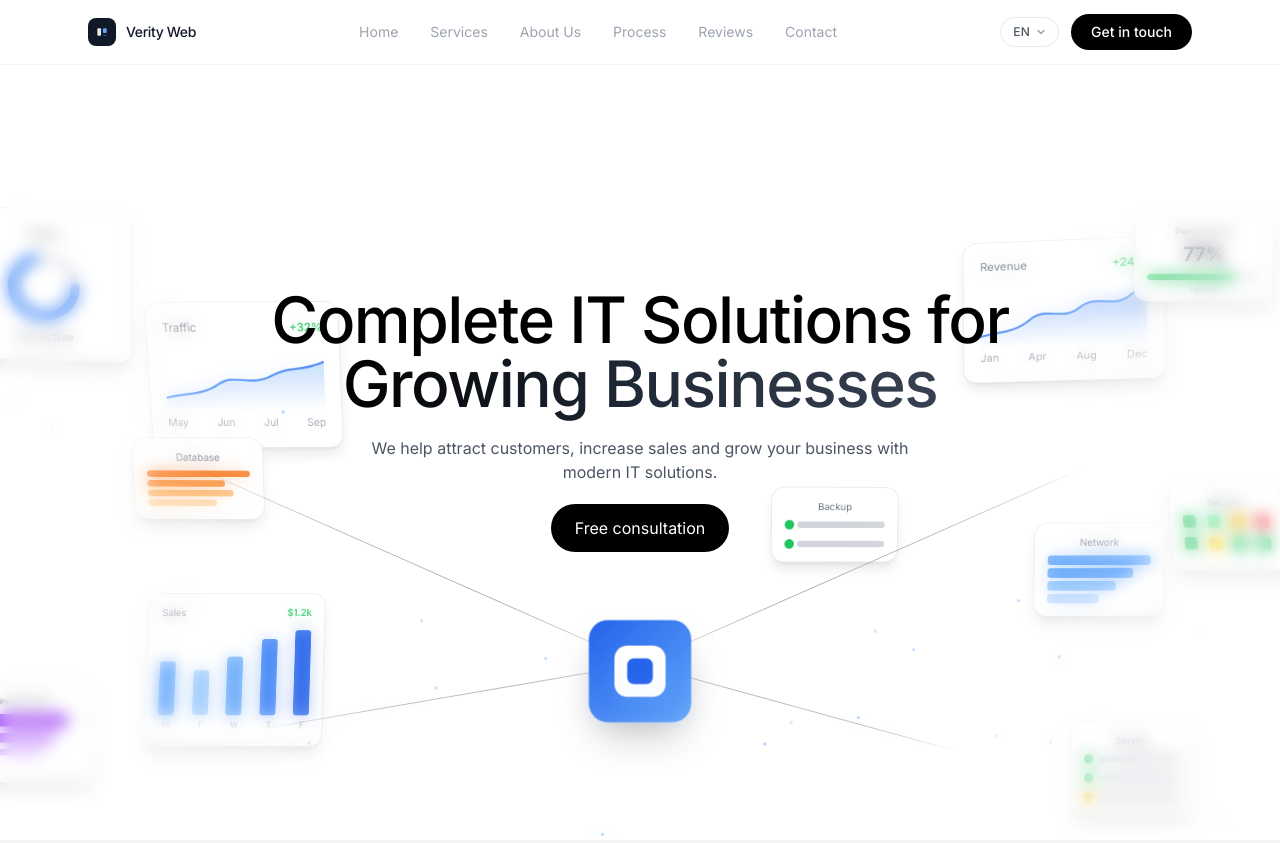
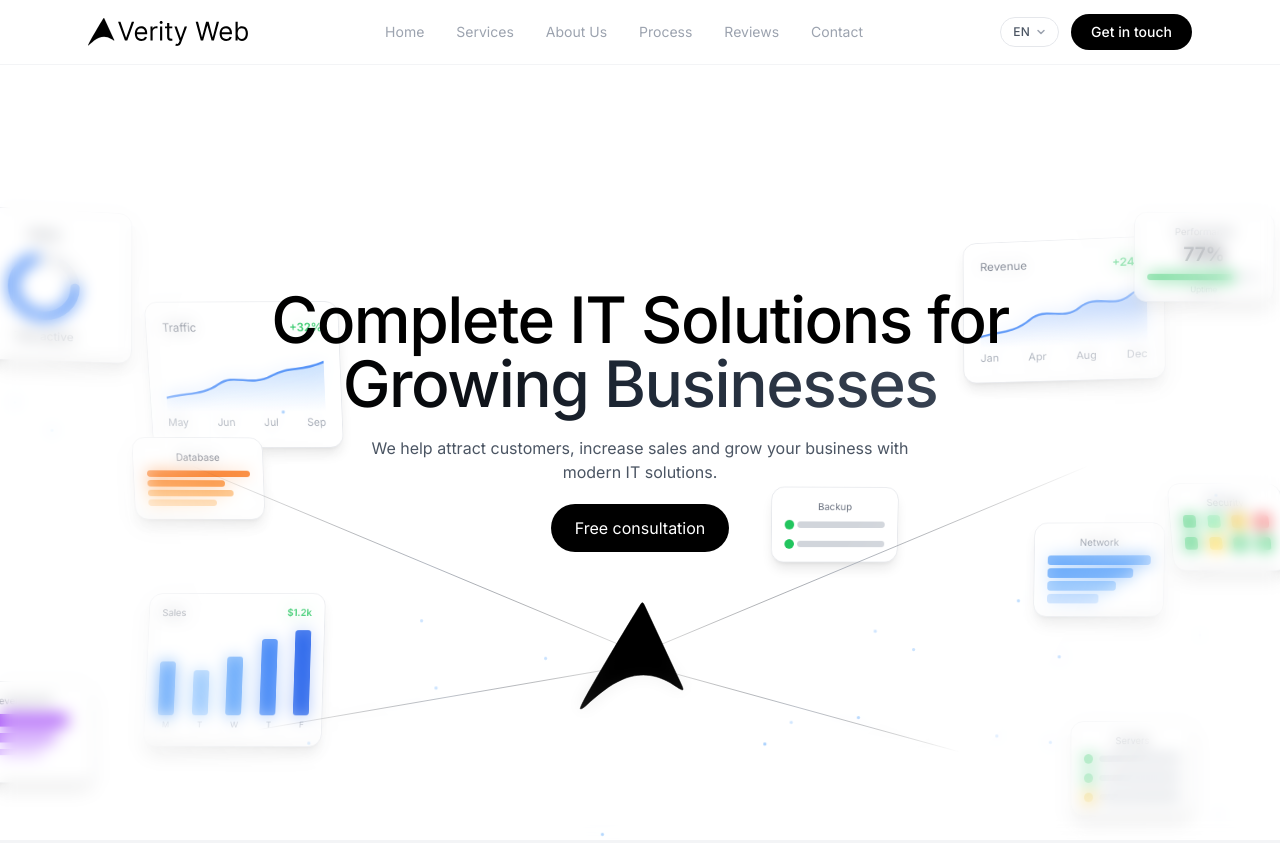
Before and after one commit to pymnik/MyWebsite, a website: page public/index.html in a window 1280 px wide. Shown: the top 843 px of the page. Drawn offline with Linux system fonts and the light colour scheme; animation ran at ten frames a second.

Commit message:
added logos

```diff
--- a/public/index.html
+++ b/public/index.html
@@ -15,8 +15,12 @@
 <!-- Canonical -->
 <link rel="canonical" href="https://verity-web.com/">
 
-<!-- Favicon -->
-<!-- <link rel="icon" href="/favicon.ico" type="image/x-icon"> -->
+<link rel="icon" type="image/png" href="assets/favicon-96x96.png" sizes="96x96" />
+<link rel="icon" type="image/svg+xml" href="assets/favicon.svg" />
+<link rel="shortcut icon" href="assets/favicon.ico" />
+<link rel="apple-touch-icon" sizes="180x180" href="assets/apple-touch-icon.png" />
+<meta name="apple-mobile-web-app-title" content="Verity Web" />
+<link rel="manifest" href="assets/site.webmanifest" />
 
 <!-- Open Graph (Facebook, LinkedIn) -->
 <meta property="og:title" content="Verity Web | Modern IT Solutions">
@@ -70,15 +74,8 @@
 <nav id="navbar" class="fixed top-0 w-full z-50 bg-white/80 backdrop-blur-md border-b border-gray-100">
   <div class="max-w-6xl mx-auto px-6 h-16 flex items-center justify-between">
 
-    <a href="#hero" class="flex items-center gap-2.5 group">
-      <div class="w-7 h-7 rounded-lg bg-gray-900 flex items-center justify-center flex-shrink-0 transition-transform duration-200 group-hover:scale-105">
-        <svg width="14" height="14" viewBox="0 0 30 30" fill="none">
-          <rect x="5" y="7" width="8" height="16" rx="2" fill="white" opacity="0.9"/>
-          <rect x="17" y="7" width="8" height="10" rx="2" fill="#60a5fa"/>
-          <rect x="17" y="21" width="8" height="2" rx="1" fill="#60a5fa" opacity="0.45"/>
-        </svg>
-      </div>
-      <span class="text-sm font-medium text-gray-900 tracking-tight">Verity Web</span>
+    <a href="#hero" class="flex items-center transition-transform duration-200 hover:scale-[1.02]">
+      <img src="assets/logo.svg" alt="Verity Web logo" class="w-40 block" />
     </a>
 
     <div class="hidden md:flex items-center gap-8">
@@ -261,8 +258,13 @@
   <div class="hidden md:block -mt-10" id="scene-wrapper" style="width:100%;padding-top:280px;margin-top:-280px;position:relative;">
     <div class="scene" id="scene-inner" style="width:1600px;height:550px;position:absolute;left:50%;transform-origin:top left;">
       <div id="scene" class="relative w-full h-full perspective-1000">
-        <div class="central-hub absolute left-1/2 top-1/2 transform -translate-x-1/2 -translate-y-5/8 w-32 h-32 bg-gradient-to-br from-blue-600 to-blue-400 rounded-3xl shadow-2xl flex items-center justify-center z-10"><div class="w-16 h-16 bg-white rounded-2xl flex items-center justify-center"><div class="w-8 h-8 bg-blue-600 rounded-lg"></div></div></div>
-        <div class="floating-card absolute -top-[36.4%] left-[76%] w-68 h-46 bg-white border rounded-2xl shadow-lg p-5"><div class="flex items-center justify-between mb-3"><span class="text-sm text-gray-500">Revenue</span><span class="text-sm text-green-500 font-semibold">+24%</span></div><svg viewBox="0 0 390 156" class="w-full h-20"><defs><linearGradient id="revGradient" x1="0" y1="0" x2="0" y2="1"><stop offset="0%" stop-color="#3B82F6" stop-opacity="0.35"/><stop offset="100%" stop-color="#3B82F6" stop-opacity="0"/></linearGradient></defs><path d="M0 130 C39 117, 78 124, 117 91 S195 98, 234 65 S312 72, 351 39 S390 52, 390 36 L390 156 L0 156 Z" fill="url(#revGradient)"/><path d="M0 130 C39 117, 78 124, 117 91 S195 98, 234 65 S312 72, 351 39 S390 52, 390 36" fill="none" stroke="#3B82F6" stroke-width="5.2" stroke-linecap="round" stroke-linejoin="round"/></svg><div class="flex justify-between text-[13px] text-gray-400 mt-1"><span>Jan</span><span>Apr</span><span>Aug</span><span>Dec</span></div></div>
+        <div class="central-hub absolute transform -translate-y-5/8 rounded-3xl flex items-center justify-center z-10" style="top: 40%; left: 43.5%; width: 200px; height: 200px;">
+          <svg class="w-full h-full" viewBox="0 0 300 300" fill="none" xmlns="http://www.w3.org/2000/svg">
+            <rect width="300" height="300" rx="42" fill="none"/>
+            <path d="M160.604 50.0028C161.257 50.04 161.844 50.4503 162.56 51.534C163.276 52.6188 164.035 54.2427 165.078 56.4784L230.332 196.365C232.845 201.751 234.713 205.759 235.742 208.606C236.258 210.031 236.548 211.127 236.614 211.94C236.681 212.759 236.512 213.17 236.262 213.386C236.017 213.597 235.58 213.701 234.748 213.497C233.927 213.296 232.846 212.822 231.461 212.069C228.695 210.564 224.855 208.024 219.697 204.613C183.344 180.567 151.082 182.511 124.38 193.418C97.7226 204.307 76.6002 224.137 62.5085 235.801L62.488 235.818L62.4694 235.837C56.3042 242.162 51.0548 246.403 47.6462 248.238C46.7967 248.695 46.0811 248.992 45.5075 249.139C44.9204 249.289 44.5534 249.262 44.3483 249.171C44.1893 249.101 44.0547 248.959 44.0124 248.602C43.9671 248.219 44.0419 247.643 44.3034 246.841C45.0965 244.409 47.0664 240.177 49.9753 234.532C52.8785 228.897 56.7003 221.885 61.1784 213.908C70.1343 197.953 81.7078 178.15 93.7897 157.808C117.953 117.125 144.146 74.2992 155.484 55.8289C156.755 53.759 157.678 52.2565 158.503 51.2772C159.325 50.3008 159.95 49.9655 160.604 50.0028Z" fill="black" stroke="black"/>
+          </svg>
+        </div>
+       <div class="floating-card absolute -top-[36.4%] left-[76%] w-68 h-46 bg-white border rounded-2xl shadow-lg p-5"><div class="flex items-center justify-between mb-3"><span class="text-sm text-gray-500">Revenue</span><span class="text-sm text-green-500 font-semibold">+24%</span></div><svg viewBox="0 0 390 156" class="w-full h-20"><defs><linearGradient id="revGradient" x1="0" y1="0" x2="0" y2="1"><stop offset="0%" stop-color="#3B82F6" stop-opacity="0.35"/><stop offset="100%" stop-color="#3B82F6" stop-opacity="0"/></linearGradient></defs><path d="M0 130 C39 117, 78 124, 117 91 S195 98, 234 65 S312 72, 351 39 S390 52, 390 36 L390 156 L0 156 Z" fill="url(#revGradient)"/><path d="M0 130 C39 117, 78 124, 117 91 S195 98, 234 65 S312 72, 351 39 S390 52, 390 36" fill="none" stroke="#3B82F6" stroke-width="5.2" stroke-linecap="round" stroke-linejoin="round"/></svg><div class="flex justify-between text-[13px] text-gray-400 mt-1"><span>Jan</span><span>Apr</span><span>Aug</span><span>Dec</span></div></div>
         <div class="floating-card absolute -top-[46%] right-[0%] w-44 h-28 bg-white border rounded-2xl shadow-lg p-4"><div class="text-xs text-gray-500 mb-1">Performance</div><div class="text-2xl font-bold text-gray-800">77%</div><div class="mt-2 h-2 bg-gray-200 rounded"><div class="h-2 bg-green-500 rounded" style="width:77%"></div></div><div class="text-[10px] text-gray-400 mt-1">Uptime</div></div>
         <div class="floating-card absolute -top-[23.4%] left-[12%] w-68 h-46 bg-white border rounded-2xl shadow-lg p-5"><div class="flex justify-between mb-3"><span class="text-sm text-gray-500">Traffic</span><span class="text-sm text-green-500 font-semibold">+32%</span></div><svg viewBox="0 0 390 156" class="w-full h-20"><defs><linearGradient id="trafficGradient" x1="0" y1="0" x2="0" y2="1"><stop offset="0%" stop-color="#60A5FA" stop-opacity="0.35"/><stop offset="100%" stop-color="#60A5FA" stop-opacity="0"/></linearGradient></defs><path d="M0 123 C52 111, 91 117, 130 91 S208 98, 260 72 S325 65, 390 39 L390 156 L0 156 Z" fill="url(#trafficGradient)"/><path d="M0 123 C52 111, 91 117, 130 91 S208 98, 260 72 S325 65, 390 39" fill="none" stroke="#3B82F6" stroke-width="5.2" stroke-linecap="round"/></svg><div class="flex justify-between text-[13px] text-gray-400 mt-1"><span>May</span><span>Jun</span><span>Jul</span><span>Sep</span></div></div>
         <div class="floating-card absolute bottom-[20%] left-[12%] w-56 h-48 bg-white border rounded-2xl shadow-lg p-4"><div class="flex justify-between mb-2"><span class="text-xs text-gray-500">Sales</span><span class="text-xs text-green-500 font-semibold">$1.2k</span></div><div class="flex items-end justify-between h-28"><div class="w-5 bg-blue-400 rounded" style="height:60%"></div><div class="w-5 bg-blue-300 rounded" style="height:50%"></div><div class="w-5 bg-blue-400 rounded" style="height:65%"></div><div class="w-5 bg-blue-500 rounded" style="height:85%"></div><div class="w-5 bg-blue-600 rounded" style="height:95%"></div></div><div class="flex justify-center"><div class="flex justify-between w-[94%] text-[10px] text-gray-400 mt-1"><span>M</span><span>T</span><span>W</span><span>T</span><span>F</span></div></div></div>
@@ -273,7 +275,7 @@
         <div class="floating-card absolute top-[22%] left-[60%] w-40 h-27 bg-white border rounded-2xl shadow-lg p-4"><div class="text-xs text-gray-500 mb-2">Backup</div><div class="space-y-3"><div class="flex items-center space-x-1"><div class="w-3 h-3 bg-green-500 rounded-full"></div><div class="h-2 bg-gray-300 rounded flex-1"></div></div><div class="flex items-center space-x-1"><div class="w-3 h-3 bg-green-500 rounded-full"></div><div class="h-2 bg-gray-300 rounded flex-1"></div></div></div></div>
         <div class="floating-card absolute top-[10%] left-40 w-40 h-26 bg-white border rounded-2xl shadow-lg p-4"><div class="text-xs text-gray-500 mb-2">Database</div><div class="space-y-1"><div class="h-2 bg-orange-500 rounded w-full"></div><div class="h-2 bg-orange-400 rounded w-3/4"></div><div class="h-2 bg-orange-300 rounded w-5/6"></div><div class="h-2 bg-orange-200 rounded w-4/6"></div></div></div>
         <div class="floating-card absolute top-40 right-40 w-40 h-30 bg-white border rounded-2xl shadow-lg p-4"><div class="text-xs text-gray-500 mb-2">Network</div><div class="space-y-1"><div class="h-3 bg-blue-400 rounded w-full"></div><div class="h-3 bg-blue-400 rounded w-5/6"></div><div class="h-3 bg-blue-300 rounded w-4/6"></div><div class="h-3 bg-blue-200 rounded w-1/2"></div></div></div>
-        <svg class="absolute inset-0 w-full h-full pointer-events-none"><defs><linearGradient id="lineGradient" x1="0%" y1="0%" x2="100%" y2="0%"><stop offset="0%" stop-color="transparent"/><stop offset="50%" stop-color="#9CA3AF"/><stop offset="100%" stop-color="transparent"/></linearGradient><filter id="blur"><feGaussianBlur stdDeviation="0.8"/></filter></defs><g stroke="url(#lineGradient)" stroke-width="1" stroke-linecap="round" filter="url(#blur)"><line x1="50%" y1="60%" x2="15%" y2="15%"><animate attributeName="opacity" values="0.2;0.6;0.2" dur="4s" repeatCount="indefinite"/></line><line x1="50%" y1="60%" x2="85%" y2="15%"><animate attributeName="opacity" values="0.2;0.7;0.2" dur="5s" repeatCount="indefinite"/></line><line x1="50%" y1="60%" x2="20%" y2="75%"><animate attributeName="opacity" values="0.2;0.5;0.2" dur="4.5s" repeatCount="indefinite"/></line><line x1="50%" y1="60%" x2="75%" y2="80%"><animate attributeName="opacity" values="0.2;0.6;0.2" dur="5.5s" repeatCount="indefinite"/></line></g></svg>
+        <svg class="absolute inset-0 w-full h-full pointer-events-none"><defs><linearGradient id="lineGradient" x1="0%" y1="0%" x2="100%" y2="0%"><stop offset="0%" stop-color="transparent"/><stop offset="50%" stop-color="#9CA3AF"/><stop offset="100%" stop-color="transparent"/></linearGradient><filter id="blur"><feGaussianBlur stdDeviation="0.8"/></filter></defs><g stroke="url(#lineGradient)" stroke-width="1" stroke-linecap="round" filter="url(#blur)"><line x1="52%" y1="60%" x2="15%" y2="15%"><animate attributeName="opacity" values="0.2;0.6;0.2" dur="4s" repeatCount="indefinite"/></line><line x1="48%" y1="60%" x2="85%" y2="15%"><animate attributeName="opacity" values="0.2;0.7;0.2" dur="5s" repeatCount="indefinite"/></line><line x1="50%" y1="60%" x2="20%" y2="75%"><animate attributeName="opacity" values="0.2;0.5;0.2" dur="4.5s" repeatCount="indefinite"/></line><line x1="50%" y1="60%" x2="75%" y2="80%"><animate attributeName="opacity" values="0.2;0.6;0.2" dur="5.5s" repeatCount="indefinite"/></line></g></svg>
         <div id="particles-desktop" class="absolute inset-0 overflow-hidden pointer-events-none"></div>
       </div>
     </div>
@@ -918,10 +920,9 @@ async function handleSubmit(e) {
   <div class="max-w-6xl mx-auto px-6 pt-12 md:pt-16 pb-10">
     <div class="grid grid-cols-1 md:grid-cols-3 gap-10 md:gap-12">
       <div>
-        <div class="flex items-center gap-3 mb-5">
-          <div class="w-9 h-9 rounded-xl bg-gray-900 flex items-center justify-center flex-shrink-0"><svg width="18" height="18" viewBox="0 0 30 30" fill="none"><rect x="5" y="7" width="8" height="16" rx="2" fill="white" opacity="0.9"/><rect x="17" y="7" width="8" height="10" rx="2" fill="#60a5fa"/><rect x="17" y="21" width="8" height="2" rx="1" fill="#60a5fa" opacity="0.45"/></svg></div>
-          <span class="text-base font-medium text-gray-900">Verity Web</span>
-        </div>
+        <a href="#hero" class="flex items-center transition-transform duration-200 hover:scale-[1.02] mb-5">
+          <img src="assets/logo.svg" alt="Verity Web logo" class="w-40 block" />
+        </a>
         <p class="text-sm text-gray-400 leading-relaxed max-w-xs" data-i18n="footer_tagline"></p>
         <div class="mt-6 space-y-2">
           <a href="tel:+79001234567" class="footer-link flex items-center gap-2 text-sm text-gray-400"><svg class="w-4 h-4 flex-shrink-0" xmlns="http://www.w3.org/2000/svg" fill="none" viewBox="0 0 24 24" stroke="currentColor" stroke-width="1.5" stroke-linecap="round" stroke-linejoin="round"><path d="M2.25 6.75c0 8.284 6.716 15 15 15h2.25a2.25 2.25 0 0 0 2.25-2.25v-1.372c0-.516-.351-.966-.852-1.091l-4.423-1.106c-.44-.11-.902.055-1.173.417l-.97 1.293c-.282.376-.769.542-1.21.38a12.035 12.035 0 0 1-7.143-7.143c-.162-.441.004-.928.38-1.21l1.293-.97c.363-.271.527-.734.417-1.173L6.963 3.102a1.125 1.125 0 0 0-1.091-.852H4.5A2.25 2.25 0 0 0 2.25 4.5v2.25Z"/></svg>+7 (900) 123-45-67</a>
```
Also changed, not shown: public/assets/apple-touch-icon.png (added), public/assets/favicon-96x96.png (added), public/assets/favicon.ico (added), public/assets/favicon.svg (added), public/assets/logo.svg (added), public/assets/logo_symbol.svg (added), public/assets/site.webmanifest (added), public/assets/web-app-manifest-192x192.png (added), public/assets/web-app-manifest-512x512.png (added), public/output.css.
